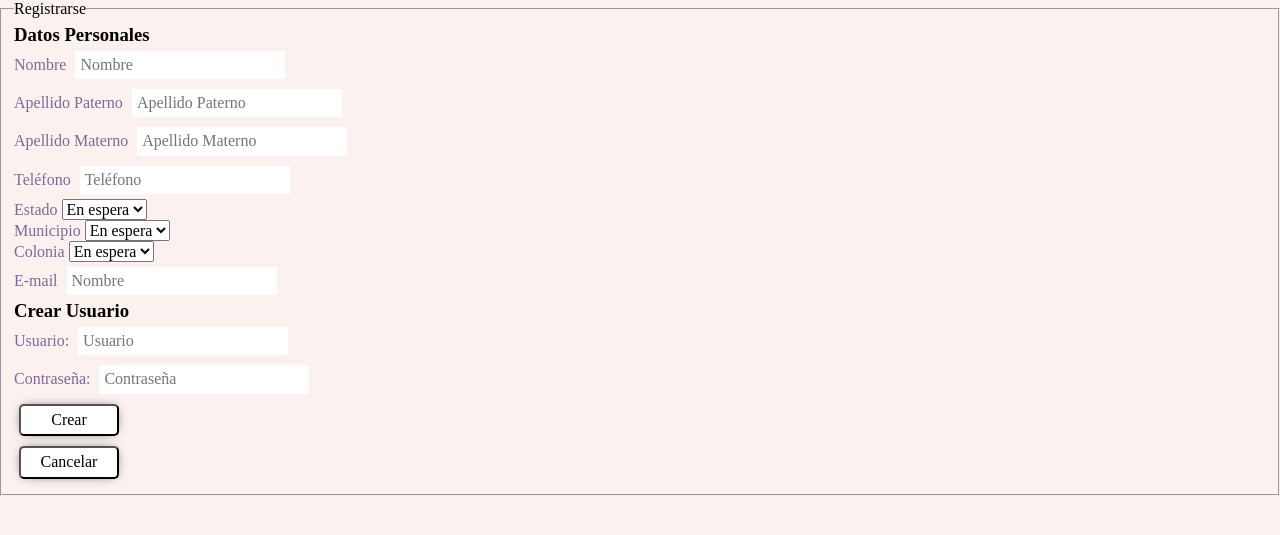
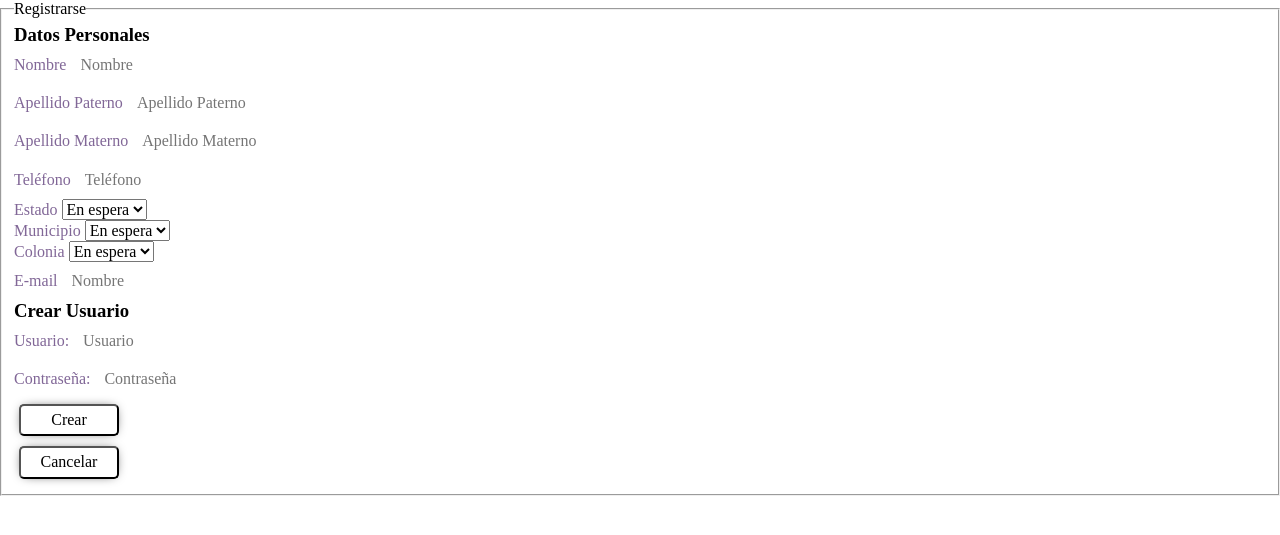
Before and after one commit to Shapedb/proyecto_modista_web, a PHP site: page /html/register.html in a window 1280 px wide. Shown: the top 535 px of the page. Run offline with PHP 8.4, Linux system fonts and the light colour scheme.

Commit message:
uiufoiaf

```diff
--- a/css/styles_global.css
+++ b/css/styles_global.css
@@ -3,9 +3,10 @@
     --color-nav: rgb(0 0 0 / 75%);
     --color-principal: #1B2430;
     --color-secundario:  #ffeace;
-    --fondo:  #fbf2f0 ;
+    --fondo:  #FFFFFF ;
     --blanco: #FFFFFF;
     --negro: #000000;
+    --hover-boton: #ffcd8a;
 }
 /*Global*/
 * {
@@ -97,12 +98,13 @@ html:hover {
     width: 10rem;
     /*Sombra*/
     -webkit-box-shadow: 0px 0px 12px -5px rgba(0,0,0,1);
--moz-box-shadow: 0px 0px 12px -5px rgba(0,0,0,1);
-box-shadow: 0px 0px 12px -5px rgba(0,0,0,1);
+    -moz-box-shadow: 0px 0px 12px -5px rgba(0,0,0,1);
+    box-shadow: 0px 0px 12px -5px rgba(0,0,0,1);
+    cursor: pointer;
 }
 
 .boton :hover{
-
+    background-color: var(--hover-boton);
 }
 
 .Input_T_CajaT {
@@ -112,5 +114,4 @@ box-shadow: 0px 0px 12px -5px rgba(0,0,0,1);
 }
 .label {
     color: #816797;
-
 }
```
